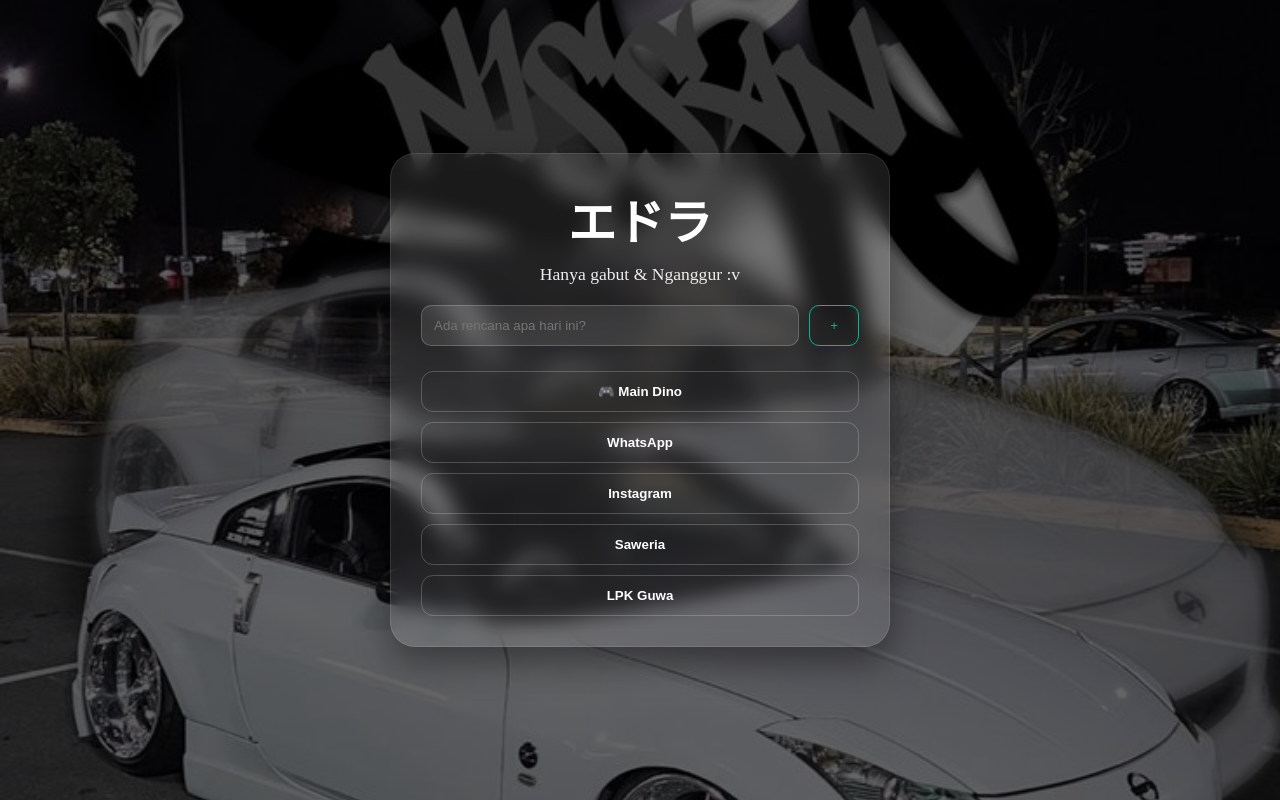
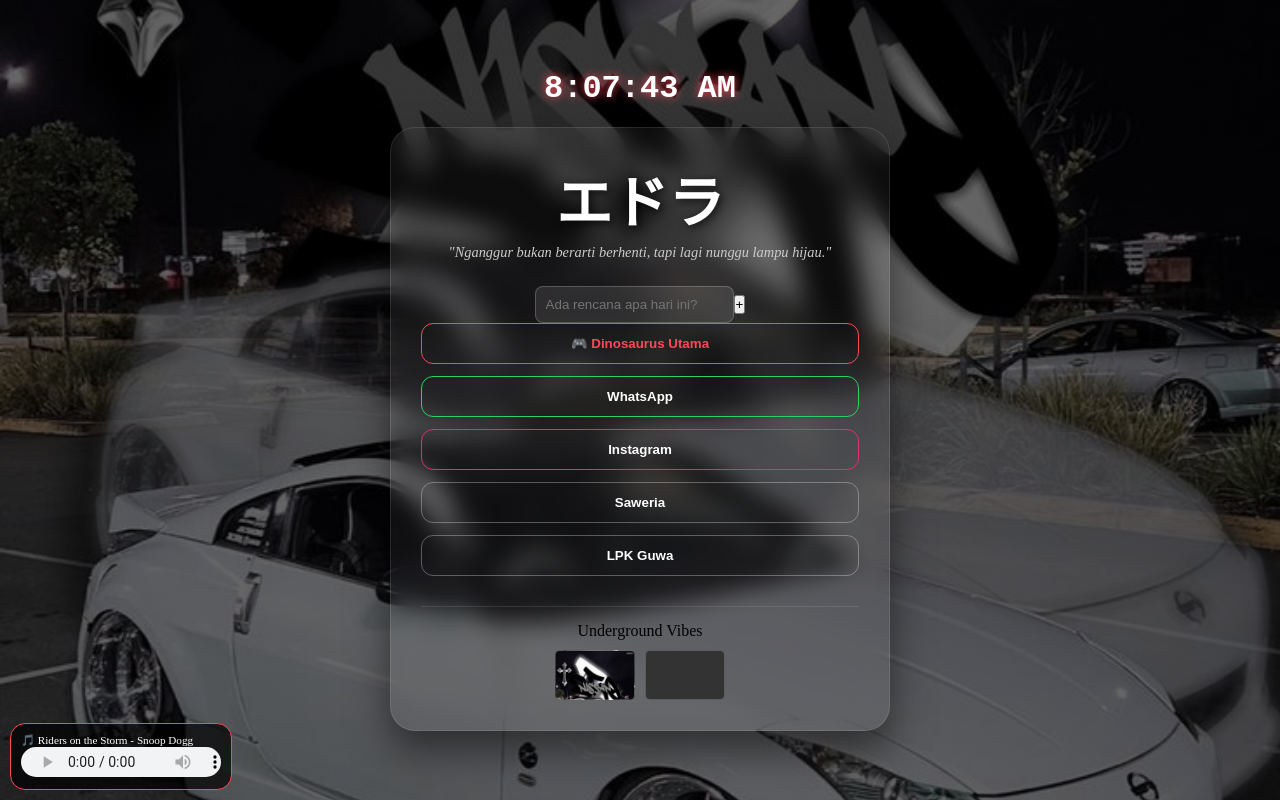
Before and after one commit to zexorcist115-blip/website-edra, a React (Vite) app: page / in a window 1280 px wide. Built offline with nearby package versions, Linux system fonts and the light colour scheme.

Commit message:
Full Update: Music, Clock, Gallery, and Sangar UI

```diff
--- a/src/App.css
+++ b/src/App.css
@@ -3,102 +3,116 @@
   height: auto;
   overflow-y: auto;
   display: flex;
+  flex-direction: column;
   justify-content: center;
   align-items: center;
-  padding: 40px 20px;
-  /* JANGAN LUPA ADD GAMBARNYA DI FOLDER PUBLIC DENGAN NAMA pg-nissan.jpg */
+  padding: 60px 20px;
+  /* Nama file sudah diganti jadi bg-nissan.jpg */
   background: linear-gradient(rgba(0,0,0,0.6), rgba(0,0,0,0.6)), url('/bg-nissan.jpg');
   background-size: cover;
   background-position: center;
   background-attachment: fixed;
 }
 
+.dashboard-clock {
+  color: #ffffff;
+  font-family: 'Courier New', Courier, monospace;
+  font-size: 2rem;
+  font-weight: bold;
+  margin-bottom: 20px;
+  text-shadow: 0 0 10px #ff4757; /* Efek neon merah dashboard */
+}
+
 .glass-card {
-  background: rgba(255, 255, 255, 0.1); /* Semi-transparan */
-  backdrop-filter: blur(10px); /* Efek buram */
+  background: rgba(255, 255, 255, 0.05);
+  backdrop-filter: blur(12px);
   padding: 30px;
   border-radius: 25px;
   width: 100%;
   max-width: 500px;
   text-align: center;
-  /* Efek Garis Tepi Mewah */
   border: 1px solid rgba(255, 255, 255, 0.1);
-  box-shadow: 0 15px 35px rgba(0,0,0,0.4);
+  box-shadow: 0 20px 40px rgba(0,0,0,0.5);
 }
 
 .title {
-  color: #ffffff; /* TULISAN EDRA JADI PUTIH TOTAL */
-  font-size: 3rem;
-  margin-bottom: 10px;
-  font-weight: bold;
+  color: #ffffff; /* Tulisan Edra sudah putih */
+  font-size: 3.5rem;
+  margin-bottom: 5px;
+  text-shadow: 2px 2px 10px rgba(0,0,0,0.8);
 }
 
 .subtitle {
-  color: #eeeeee;
-  font-size: 1.1rem;
-  margin-bottom: 20px;
-}
-
-.input-group {
-  display: flex;
-  gap: 10px;
+  color: #cccccc;
+  font-style: italic;
+  font-size: 0.9rem;
   margin-bottom: 25px;
 }
 
-input {
-  flex: 1;
-  padding: 12px;
-  border-radius: 10px;
+.input-group input {
   background: rgba(255, 255, 255, 0.1);
-  color: #ffffff;
-  /* Garis tepi untuk input */
   border: 1px solid rgba(255, 255, 255, 0.2);
-}
-
-.btn-add {
-  padding: 10px 20px;
-  border-radius: 10px;
-  background: transparent;
-  color: #00b894;
-  /* Garis tepi untuk tombol '+' */
-  border: 1px solid #00b894;
-  cursor: pointer;
-  transition: all 0.3s ease;
-}
-
-.btn-add:hover {
-  background: #00b894;
   color: white;
+  padding: 10px;
+  border-radius: 8px;
 }
 
 .social-group {
   display: flex;
   flex-direction: column;
-  gap: 10px;
+  gap: 12px;
 }
 
-/* GAYA TOMBOL SANGAR & TRANSPARAN (OUTLINE) */
+/* Tombol Transparan dengan Garis Tepi Sesuai Request */
 .btn-social {
   width: 100%;
   padding: 12px;
   border-radius: 12px;
-  background: transparent; /* Latar Belakang Transparan */
-  color: #ffffff; /* Semua Tulisan Tombol Putih */
+  background: transparent;
+  color: white;
   font-weight: bold;
-  cursor: pointer;
-  transition: all 0.3s ease;
-  /* Efek Garis Tepi Tipis untuk semua tombol */
-  border: 1px solid rgba(255, 255, 255, 0.2);
+  border: 1px solid rgba(255, 255, 255, 0.3);
+  transition: 0.3s;
 }
 
-/* Efek Hover Agar Keren Saat Disentuh */
 .btn-social:hover {
   background: rgba(255, 255, 255, 0.1);
+  transform: scale(1.02);
 }
 
-/* WARNA KHUSUS GARIS TEPI (HOVER) */
-.btn-social.game:hover { border-color: #ff4757; }
-.btn-social.wa:hover { border-color: #25d366; }
-.btn-social.ig:hover { border-color: #e1306c; }
-.btn-social.saweria:hover { border-color: #fa8231; }
-.btn-social.lpk:hover { border-color: #3867d6; }
+.btn-social.game { border-color: #ff4757; color: #ff4757; }
+.btn-social.wa { border-color: #25d366; }
+.btn-social.ig { border-color: #e1306c; }
+
+.mini-gallery {
+  margin-top: 30px;
+  border-top: 1px solid rgba(255,255,255,0.1);
+  padding-top: 15px;
+}
+
+.gallery-grid {
+  display: flex;
+  gap: 10px;
+  justify-content: center;
+  margin-top: 10px;
+}
+
+.img-box {
+  width: 80px;
+  height: 50px;
+  border-radius: 5px;
+  background-size: cover;
+  border: 1px solid rgba(255,255,255,0.2);
+}
+
+.music-player {
+  position: fixed;
+  bottom: 10px;
+  left: 10px;
+  background: rgba(0,0,0,0.7);
+  padding: 10px;
+  border-radius: 15px;
+  color: white;
+  font-size: 0.7rem;
+  border: 1px solid #ff4757;
+}
--- a/src/App.jsx
+++ b/src/App.jsx
@@ -1,10 +1,17 @@
-import { useState } from 'react'
+import { useState, useEffect } from 'react'
 import './App.css'
 
 function App() {
   const [todos, setTodos] = useState([]);
   const [input, setInput] = useState('');
   const [showGame, setShowGame] = useState(false);
+  const [time, setTime] = useState(new Date().toLocaleTimeString());
+
+  // Update Jam Digital
+  useEffect(() => {
+    const timer = setInterval(() => setTime(new Date().toLocaleTimeString()), 1000);
+    return () => clearInterval(timer);
+  }, []);
 
   const addTodo = () => {
     if (input.trim()) {
@@ -15,9 +22,13 @@
 
   return (
     <div className="container">
+      {/* 1. Jam Digital ala Dashboard */}
+      <div className="dashboard-clock">{time}</div>
+
       <div className="glass-card">
         <h1 className="title">エドラ</h1>
-        <p className="subtitle">Hanya gabut & Nganggur :v</p>
+        {/* 5. Quote of the Day */}
+        <p className="subtitle">"Nganggur bukan berarti berhenti, tapi lagi nunggu lampu hijau."</p>
 
         {!showGame ? (
           <>
@@ -38,7 +49,7 @@
             </ul>
 
             <div className="social-group">
-              <button className="btn-social game" onClick={() => setShowGame(true)}>🎮 Main Dino</button>
+              <button className="btn-social game" onClick={() => setShowGame(true)}>🎮 Dinosaurus Utama</button>
               <a href="https://wa.me/6285756753691" target="_blank" rel="noreferrer">
                 <button className="btn-social wa">WhatsApp</button>
               </a>
@@ -52,6 +63,15 @@
                 <button className="btn-social lpk">LPK Guwa</button>
               </a>
             </div>
+
+            {/* 3. Galeri Foto Mini */}
+            <div className="mini-gallery">
+              <p>Underground Vibes</p>
+              <div className="gallery-grid">
+                <div className="img-box" style={{backgroundImage: "url('/bg-nissan.jpg')"}}></div>
+                <div className="img-box" style={{background: "#333"}}></div>
+              </div>
+            </div>
           </>
         ) : (
           <div className="game-screen">
@@ -59,13 +79,21 @@
             <iframe
               src="https://offline-dino-game.firebaseapp.com/"
               width="100%"
-              height="500"
+              height="400"
               style={{ borderRadius: '15px', border: 'none', backgroundColor: '#fff' }}
               title="Dino Game"
             ></iframe>
           </div>
         )}
       </div>
+
+      {/* 2. Music Player (NFSU2 Vibes) */}
+      <div className="music-player">
+        <p>🎵 Riders on the Storm - Snoop Dogg</p>
+        <audio controls autoPlay loop style={{height: '30px', width: '200px'}}>
+          <source src="https://www.soundboard.com/handler/DownLoadTrack.ashx?cliptitle=Snoop+Dogg+-+Riders+On+The+Storm&filename=mt/MTk5MTk1MzYxOTkxOTI4_fT5X0b_2f9UoU.mp3" type="audio/mpeg" />
+        </audio>
+      </div>
     </div>
   );
 }
```
